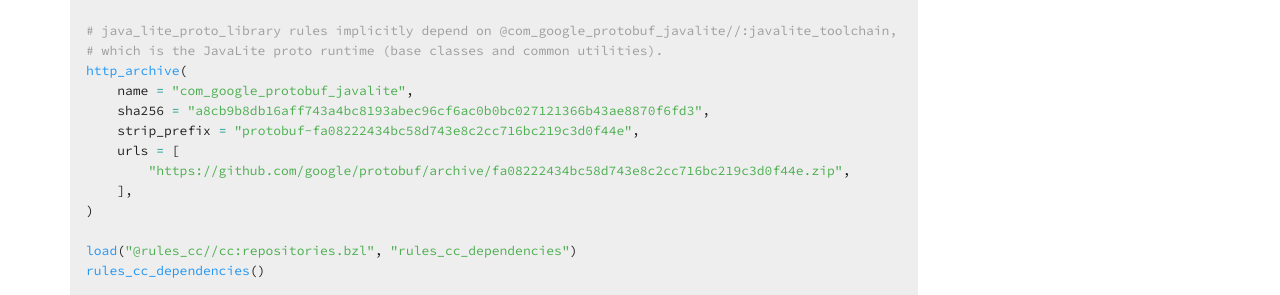
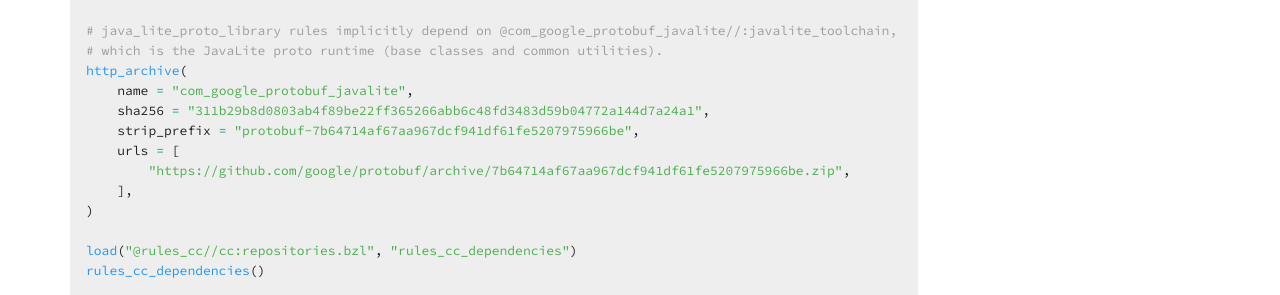
Before and after one commit to bazelbuild/bazel-blog, a Jekyll site: the page built from _posts/2017-02-27-protocol-buffers.md, in a window 1280 px wide and 900 px high, scrolled down 1481 px. Shown: the part 158-453 px from the top of the window. Built offline with Jekyll 4.4.1, drawn with Linux system fonts in a browser that asks for light colours; nearby versions of some CDN libraries; library files that are not in the unit come from our copies; Markdown is read by kramdown in place of the engine named in the settings; some of the changed text lies outside the part shown.

Commit message:
Recommend Protobuf 3.10 and update java lite

```diff
--- a/_posts/2017-02-27-protocol-buffers.md
+++ b/_posts/2017-02-27-protocol-buffers.md
@@ -80,10 +80,10 @@
 # which is the JavaLite proto runtime (base classes and common utilities).
 http_archive(
     name = "com_google_protobuf_javalite",
-    sha256 = "a8cb9b8db16aff743a4bc8193abec96cf6ac0b0bc027121366b43ae8870f6fd3",
-    strip_prefix = "protobuf-fa08222434bc58d743e8c2cc716bc219c3d0f44e",
+    sha256 = "311b29b8d0803ab4f89be22ff365266abb6c48fd3483d59b04772a144d7a24a1",
+    strip_prefix = "protobuf-7b64714af67aa967dcf941df61fe5207975966be",
     urls = [
-        "https://github.com/google/protobuf/archive/fa08222434bc58d743e8c2cc716bc219c3d0f44e.zip",
+        "https://github.com/google/protobuf/archive/7b64714af67aa967dcf941df61fe5207975966be.zip",
     ],
 )
 
```
Also changed, not shown: other parts of _posts/2017-02-27-protocol-buffers.md (+3 -3 lines).
